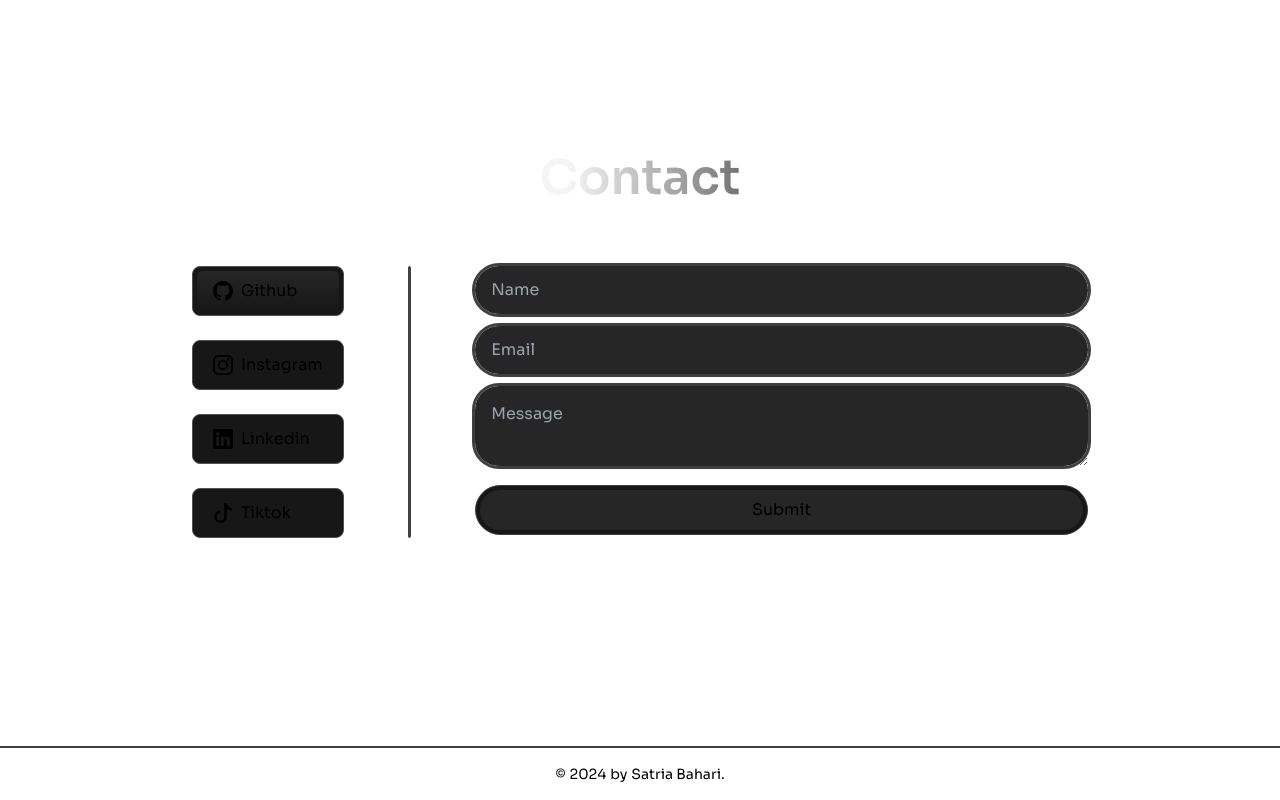
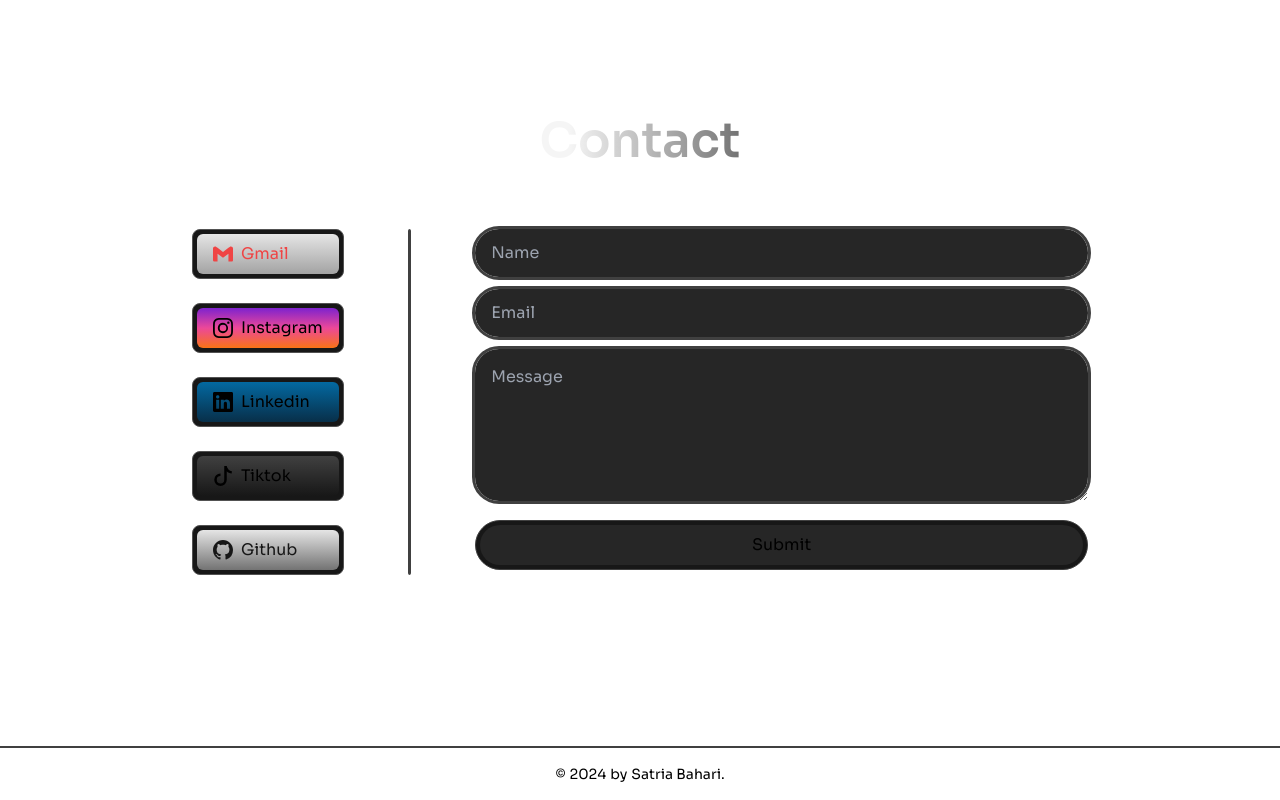
Before and after one commit to satriabahari/portfolio, a Next.js app: page / in a window 1280 px wide. Shown: the part 2698-3498 px from the top of the page. Built offline with nearby package versions, Linux system fonts and the light colour scheme.

Commit message:
Refactor: Fixed field on the contact

```diff
--- a/components/contact/ContactList.tsx
+++ b/components/contact/ContactList.tsx
@@ -1,7 +1,54 @@
-import { SOCIAL_MEDIA } from "@/constant/socialMedia";
-import clsx from "clsx";
+// import { SOCIAL_MEDIA } from "@/constant/socialMedia";
 import Link from "next/link";
 import React from "react";
+import { twMerge } from "tailwind-merge";
+
+import { SocialMediaProps } from "@/types/socialMedia";
+import {
+  BsGithub as GithubIcon,
+  BsInstagram as InstagramIcon,
+  BsLinkedin as LinkedinIcon,
+  BsTiktok as TiktokIcon,
+} from "react-icons/bs";
+import { SiGmail } from "react-icons/si";
+
+const iconSize = 20;
+
+export const SOCIAL_MEDIA = [
+  {
+    title: "Gmail",
+    href: "mailto:satriaabaharii@gmail.com",
+    icon: <SiGmail size={iconSize} className="text-red-500" />,
+    backgroundColor: "bg-gradient-to-b from-neutral-200 to-neutral-400",
+    textColor: "text-red-500",
+  },
+  {
+    title: "Instagram",
+    href: "https://www.instagram.com/satriabaharii_/",
+    icon: <InstagramIcon size={iconSize} />,
+    backgroundColor:
+      "bg-gradient-to-b from-purple-700 via-pink-500 to-orange-500",
+  },
+  {
+    title: "Linkedin",
+    href: "https://www.linkedin.com/in/satria-bahari/",
+    icon: <LinkedinIcon size={iconSize} />,
+    backgroundColor: "bg-gradient-to-b from-sky-700 to-sky-950",
+  },
+  {
+    title: "Tiktok",
+    href: "https://www.tiktok.com/@satriaabaharii/",
+    icon: <TiktokIcon size={iconSize} />,
+    backgroundColor: "bg-gradient-to-b from-neutral-700 to-neutral-900",
+  },
+  {
+    title: "Github",
+    href: "https://github.com/satriabahari",
+    icon: <GithubIcon size={iconSize} />,
+    backgroundColor: "bg-gradient-to-b from-neutral-200 to-neutral-500",
+    textColor: "text-neutral-900",
+  },
+];
 
 export default function ContactList() {
   return (
@@ -12,10 +59,12 @@ export default function ContactList() {
           className="rounded-lg border border-neutral-600 bg-neutral-900 p-1"
         >
           <Link
+            target="_blank"
             href={media.href}
-            className={clsx(
+            className={twMerge(
               "flex w-full items-center space-x-2 rounded-md px-4 py-2",
               media.backgroundColor,
+              media.textColor,
             )}
           >
             {media.icon}
--- a/components/contact/InputField.tsx
+++ b/components/contact/InputField.tsx
@@ -13,8 +13,9 @@ export default function InputField({
     <div>
       {isTextArea ? (
         <textarea
+          rows={5}
           placeholder={name}
-          className="w-full rounded-3xl bg-neutral-800 p-4 outline outline-neutral-700 focus:outline-neutral-500 focus:outline-2"
+          className="w-full rounded-3xl bg-neutral-800 p-4 outline outline-neutral-700 focus:outline-2 focus:outline-neutral-500"
         />
       ) : (
         <input
```
